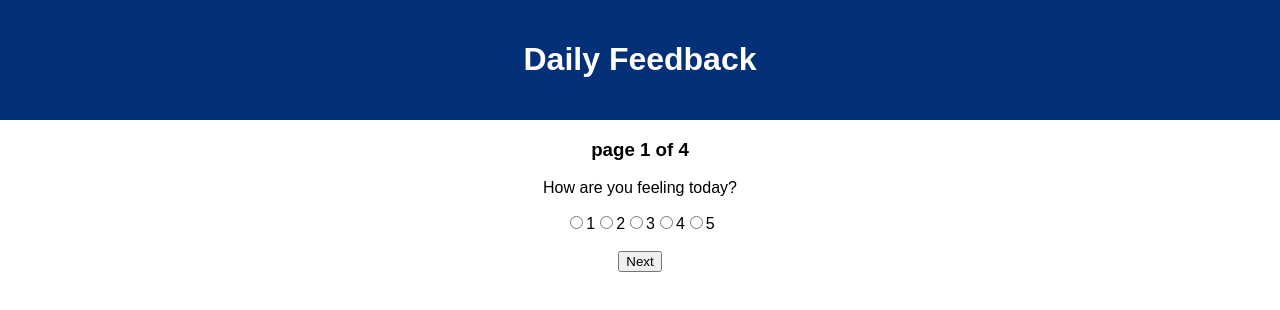
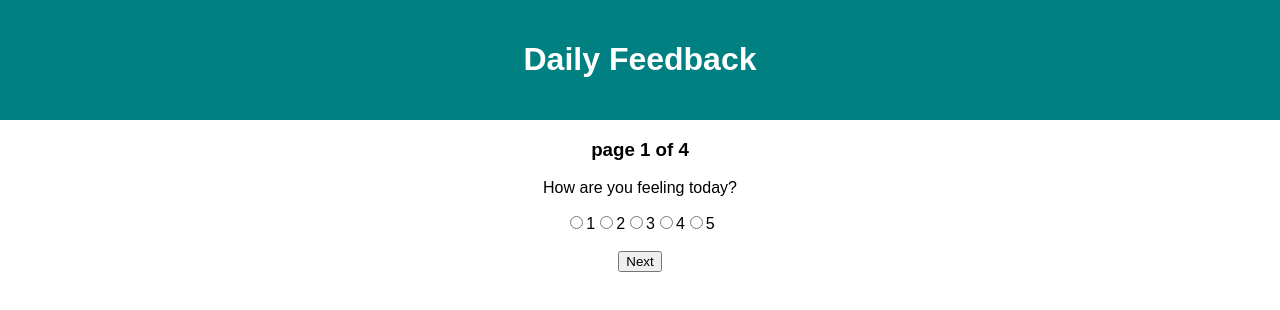
Before and after one commit to kyracalvert/Redux-Feedback-Loop, a React (Create React App) app: page / in a window 1280 px wide. Shown: the top 310 px of the page. Built offline with nearby package versions, Linux system fonts and the light colour scheme.

Commit message:
changed Header bg color.

```diff
--- a/src/components/App/App.css
+++ b/src/components/App/App.css
@@ -3,7 +3,7 @@
 }
 
 .Header {
-  background-color: #033076;
+  background-color: teal;
   min-height: 70px;
   padding: 20px;
   color: white;
```
